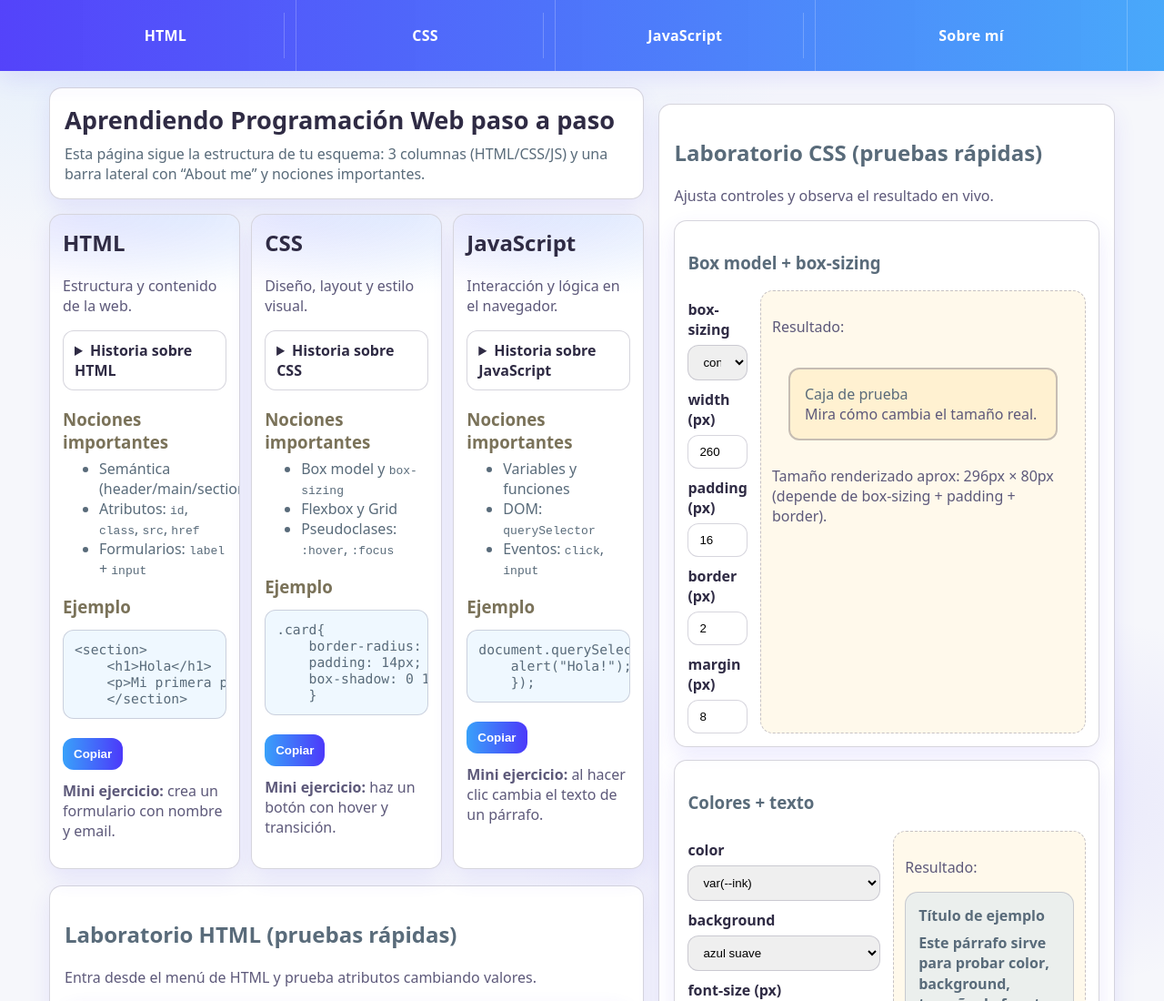
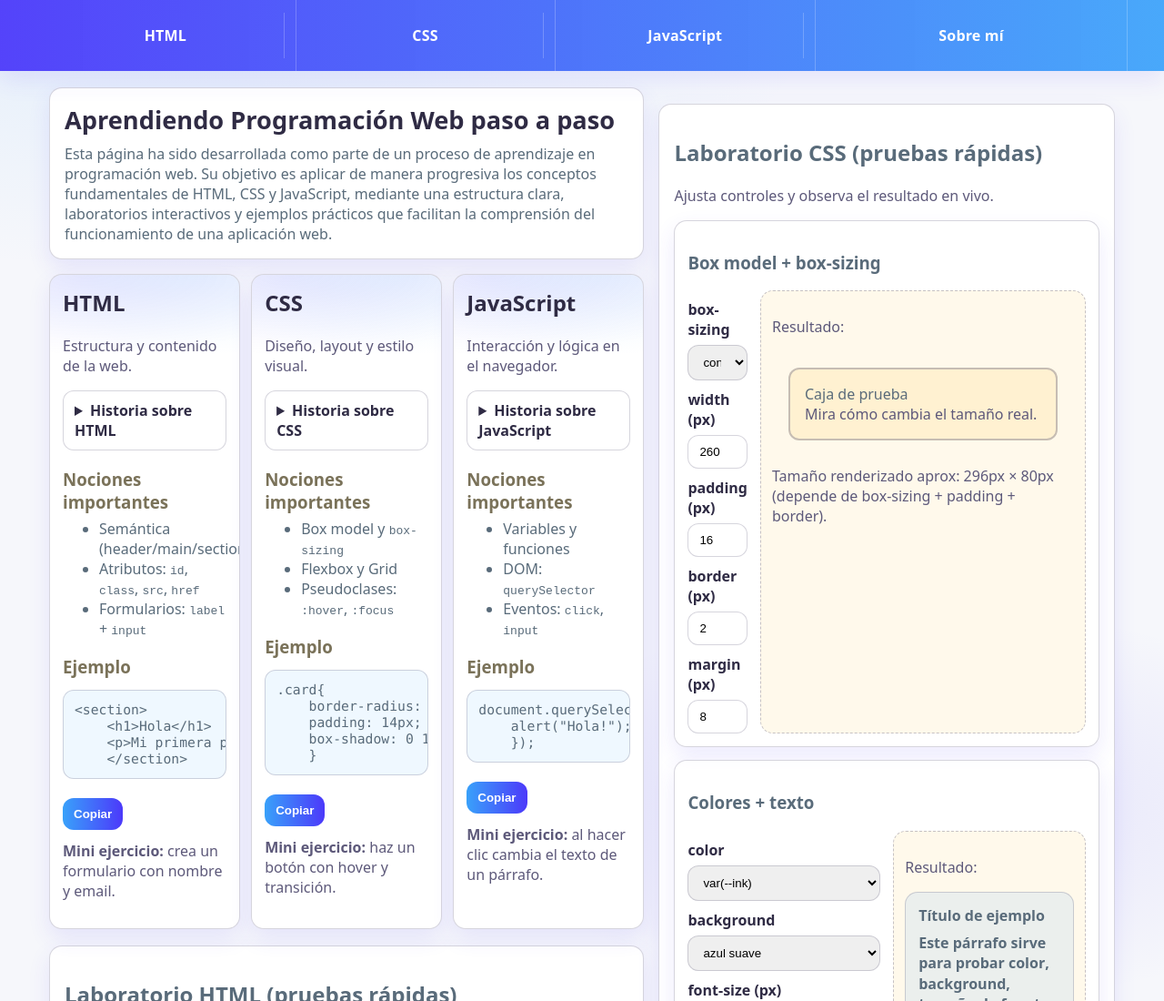
Before and after one commit to Ramses236/page-web, a plain HTML site: page index.html in a window 1280 px wide. Shown: the top 1100 px of the page at 91% size. Drawn offline with Linux system fonts and the light colour scheme.

Commit message:
Cambié la sección de "Aprendiendo programación paso a paso"

```diff
--- a/index.html
+++ b/index.html
@@ -69,10 +69,13 @@
   <div class="layout">
     <main class="content">
       <section class="hero">
-        <h1>Aprendiendo Programación Web paso a paso</h1>
+       <h1>Aprendiendo Programación Web paso a paso</h1>
         <p>
-          Esta página sigue la estructura de tu esquema: 3 columnas (HTML/CSS/JS)
-          y una barra lateral con “About me” y nociones importantes.
+          Esta página ha sido desarrollada como parte de un proceso de aprendizaje en
+          programación web. Su objetivo es aplicar de manera progresiva los conceptos
+          fundamentales de HTML, CSS y JavaScript, mediante una estructura clara,
+          laboratorios interactivos y ejemplos prácticos que facilitan la comprensión
+          del funcionamiento de una aplicación web.
         </p>
       </section>
 
@@ -1262,4 +1265,5 @@
   <button id="toTop" class="toTop" type="button" aria-label="Subir al inicio">↑</button>
   <script src="script.js"></script>
 </body>
+
 </html>
```
